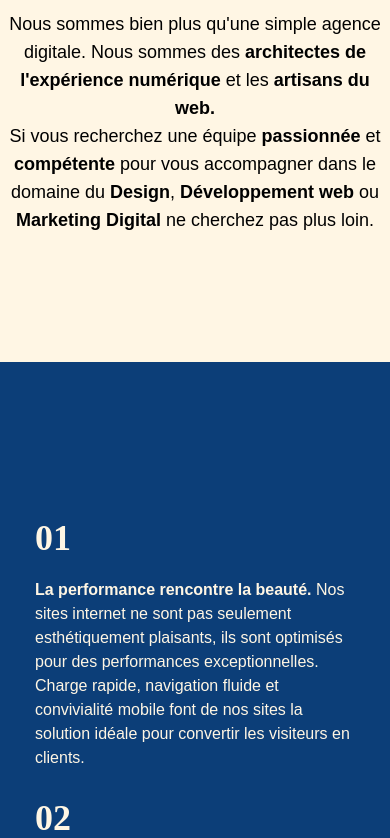
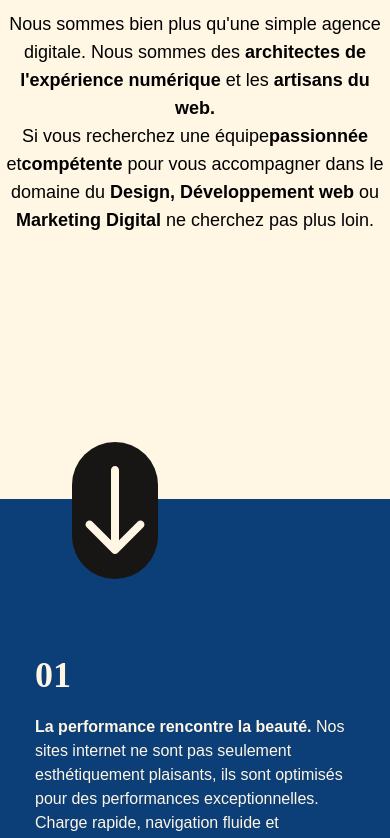
Before and after one commit to franzhopp/v3q, a React (Vite) app: page / in a window 390 px wide. Shown: the part 3720-4558 px from the top of the page. Built offline with nearby package versions, Linux system fonts and the light colour scheme; a web font is replaced by a local one.

Commit message:
[ADD] section agency

```diff
--- a/src/Components/Contact/contact.jsx
+++ b/src/Components/Contact/contact.jsx
@@ -28,7 +28,7 @@ const Form = () => {
         </div>
         <div className="flex justify-center sm:flex-row md:flex-row lg:flex-row flex-col m-10 mt-12">
           <div className="w-96 h-3/6 mr-64 mb-20 sm:mb-10 sm:text-left md:text-left">
-            <p className="font-extrabold text-4xl sm:text-4xl text-black w-80 sm:w-96 md:w-96 lg:w-96">
+            <p className="font-extrabold text-2xl sm:text-4xl text-black w-80 sm:w-96 md:w-96 lg:w-96">
               Si vous recherchez une agence digitale qui peut donner vie à votre
               projet numérique, qui excelle dans le design et le développement
               web, ne cherchez pas plus loin.
@@ -36,7 +36,7 @@ const Form = () => {
             <p
               data-aos="zoom-in"
               data-aos-duration="1000"
-              className="text-black text-2xl w-80 sm:w-96 md:w-96 lg:w-96 mt-10"
+              className="text-black text-lg sm:text-2xl w-80 sm:w-96 md:w-96 lg:w-96 mt-10"
             >
               {`Contactez-nous aujourd'hui pour discuter de
           votre projet et découvrir comment nous pouvons vous aider à briller
--- a/src/Components/Section/section-agency.jsx
+++ b/src/Components/Section/section-agency.jsx
@@ -1,3 +1,4 @@
+import ButtonAgency from "../UI/Button/button-agency";
 import TitleAgency from "../UI/Button/title-agency";
 
 const SectionAgency = () => {
@@ -36,22 +37,22 @@ const SectionAgency = () => {
                   <span className="font-extrabold">artisans du web.</span>
                   <br />
                   <span className="text-black">
-                    Si vous recherchez une équipe{" "}
-                    <span className="font-extrabold">passionnée</span> et{" "}
-                    <span className="font-extrabold">compétente</span> pour vous
-                    accompagner dans le domaine du{" "}
-                    <span className="font-extrabold">Design</span>,{" "}
+                    {"Si vous recherchez une équipe"}
+                    <span className="font-extrabold">{"passionnée"}</span> et
+                    <span className="font-extrabold">compétente</span> {` pour vous
+                    accompagner dans le domaine du`}
+                    <span className="font-extrabold">{" Design, "}</span>
                     <span className="font-extrabold">Développement web</span> ou
                     <span className="font-extrabold">
                       {" Marketing Digital "}
-                    </span>{" "}
-                    ne cherchez pas plus loin.
+                    </span>{"ne cherchez pas plus loin."}
                   </span>
                 </p>
-                {/* <p className="text-black text-center text-2xl">Si vous recherchez une équipe passionnée et compétente pour vous accompagner dans le domaine du Design, Développement web ou Marketing Digital ne cherchez pas plus loin.</p> */}
               </div>
             </div>
           </div>
+
+          <ButtonAgency/>
 
           <section className="bg-0C3E78 py-24 px-4 sm:px-6 lg:px-8">
             <div className="mt-8 mb-10 flex flex-wrap justify-center items-center space-x-0 sm:space-x-6">
--- /dev/null
+++ b/src/Components/UI/Button/button-agency.jsx
@@ -0,0 +1,60 @@
+import { useEffect, useState } from "react";
+import { NavLink } from "react-router-dom";
+import "../../Section/section.jsx";
+
+const ButtonAgency = () => {
+    const [scrollNavbar, setScrollNavbar] = useState();
+
+    const SectionToScrollContact = () => {
+      const contactSection = document.getElementById("contact");
+      if (contactSection) {
+        contactSection.scrollIntoView({ behavior: "smooth" });
+      }
+    };
+
+    useEffect(() => {
+      // Gestion de l'évènement du scroll :
+      const handleScroll = () => {
+        if (window.scrollY > 0) {
+          setScrollNavbar(true);
+        } else {
+          setScrollNavbar(false);
+        }
+      };
+
+      window.addEventListener("scroll", handleScroll);
+
+      return () => {
+        window.removeEventListener("scroll", handleScroll);
+      };
+    }, []);
+
+  return (
+    <>
+      <div className="flex justify-center sm:justify-end relative right-20 top-20 sm:right-96">
+        <NavLink
+            to="/"
+            href="about"
+            onClick={SectionToScrollContact}
+          className=""
+        >
+          <svg
+            width="86"
+            height="137"
+            viewBox="0 0 86 137"
+            fill="none"
+            xmlns="http://www.w3.org/2000/svg"
+          >
+            <rect width="86" height="137" rx="43" fill="#171614" />
+            <path
+              d="M47 28C47 25.7909 45.2091 24 43 24C40.7909 24 39 25.7909 39 28L47 28ZM40.1716 110.828C41.7337 112.391 44.2663 112.391 45.8284 110.828L71.2843 85.3726C72.8464 83.8105 72.8464 81.2778 71.2843 79.7157C69.7222 78.1536 67.1895 78.1536 65.6274 79.7157L43 102.343L20.3726 79.7157C18.8105 78.1536 16.2778 78.1536 14.7157 79.7157C13.1536 81.2778 13.1536 83.8105 14.7157 85.3726L40.1716 110.828ZM39 28L39 108L47 108L47 28L39 28Z"
+              fill="#FFF6E4"
+            />
+          </svg>
+        </NavLink>
+      </div>
+    </>
+  );
+};
+
+export default ButtonAgency;
--- a/src/index.css
+++ b/src/index.css
@@ -168,3 +168,8 @@ body {
         left: 100%;
     }
 }
+
+.test {
+    left: -87rem;
+    top: 5rem;
+}
```
